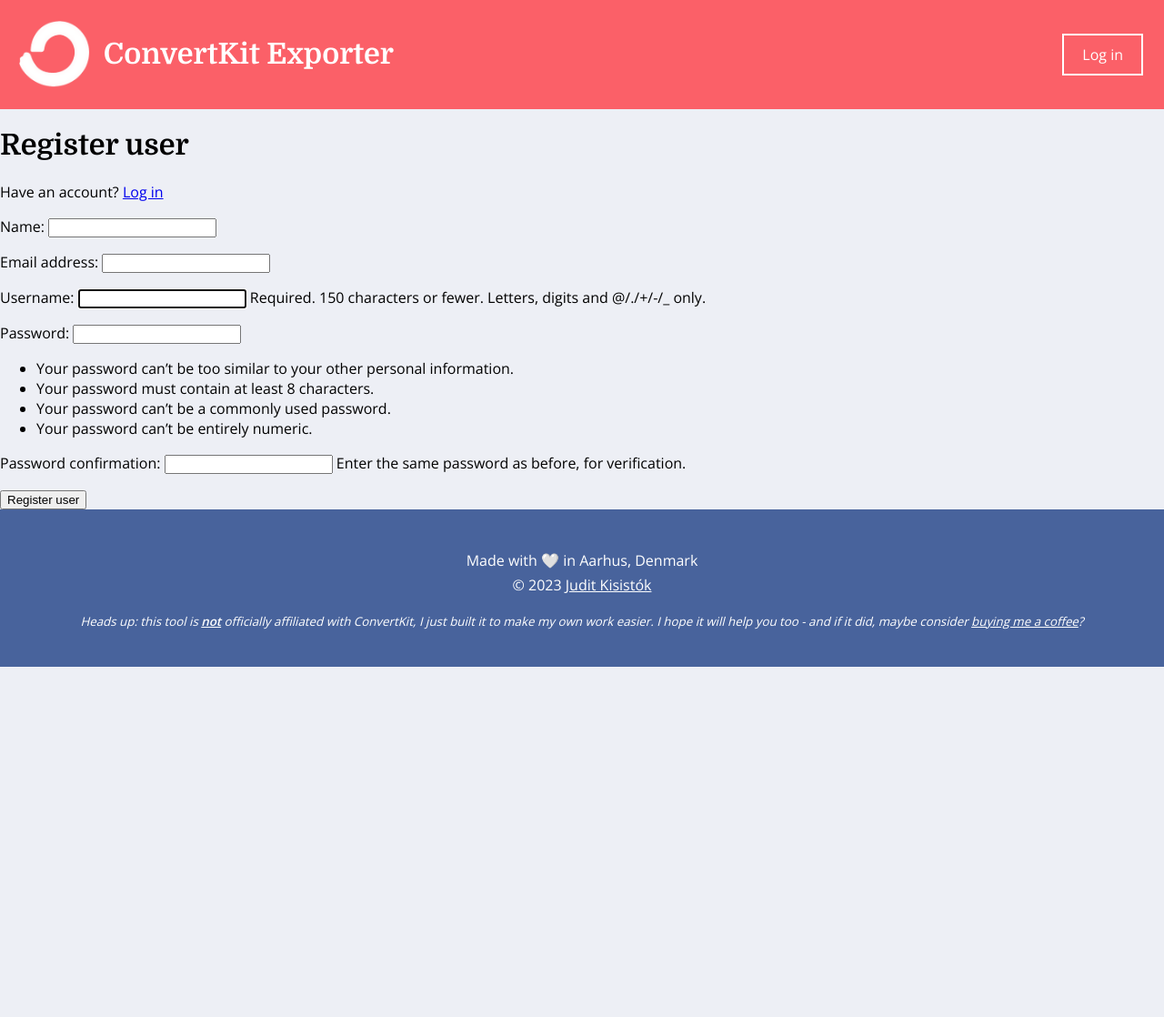
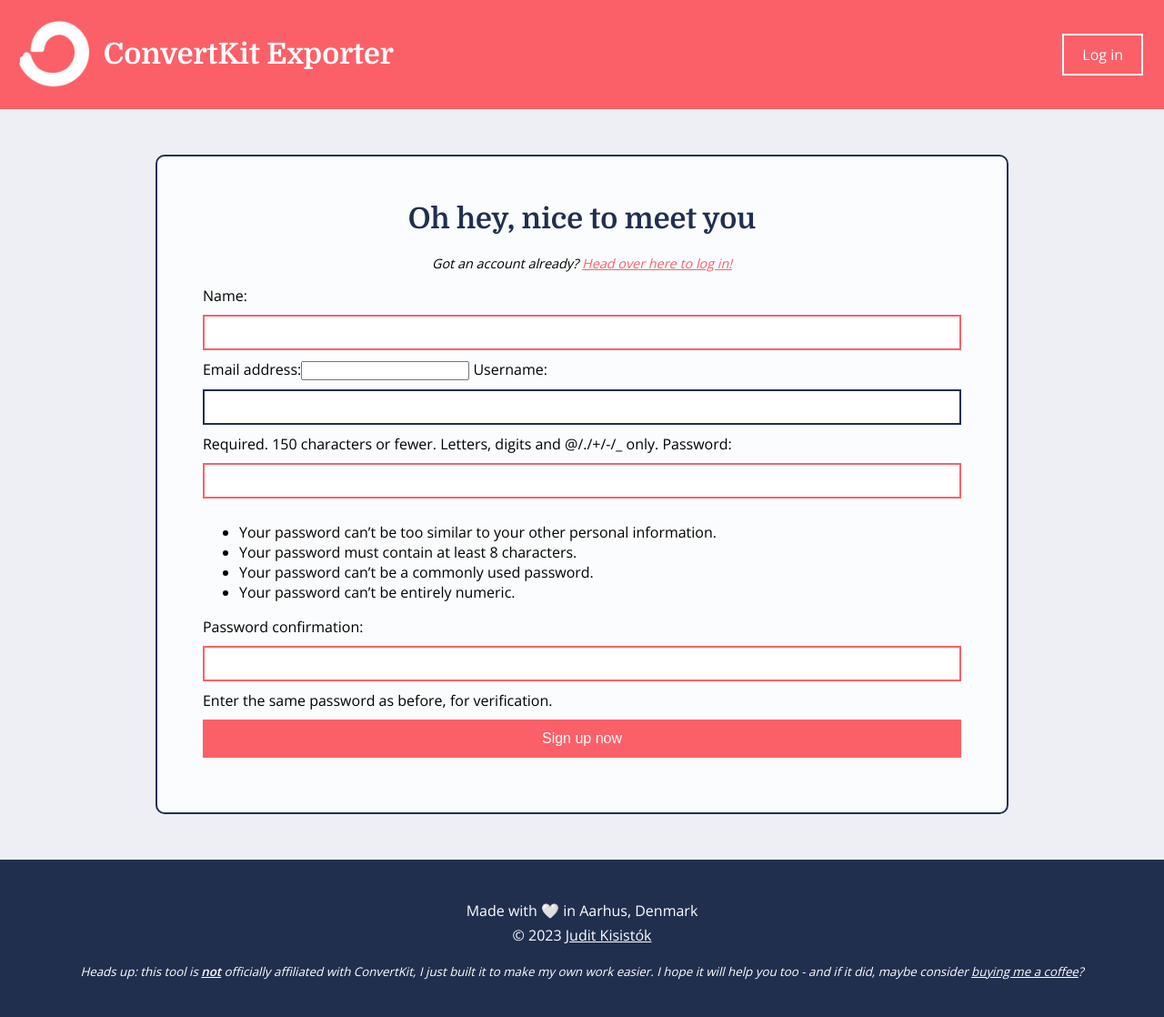
Before and after one commit to juditkisistok/convertkit_exporter, a Django app: page /register/ in a window 1280 px wide. Shown: the whole page at 91% size. Before the commit the page ends 733 px from the top, so only its background shows below. Run offline with Django 3.2, Linux system fonts and the light colour scheme.

Commit message:
styling the login form

```diff
--- a/static/styles/main.css
+++ b/static/styles/main.css
@@ -1,11 +1,23 @@
+/* Main styles */
 body {
     background: #EDEFF5;
     margin: 0;
     font-family: 'Open Sans', sans-serif;
+    height: 100vh;
+    display: flex;
+    flex-direction: column;
 }
 
 h1, h2, h3, h4, h5 {
     font-family: 'Domine', serif;
+}
+
+a {
+    color: #FB6068;
+}
+
+a:hover {
+    color: #212F4F;
 }
 
 header {
@@ -43,7 +55,7 @@ header a:focus {
 }
 
 footer {
-    background: #48639C;
+    background: #212F4F;
     color: #fff;
     text-align: center;
     padding: 40px;
@@ -62,3 +74,82 @@ footer small {
 footer a {
     color: #fff;
 }
+
+footer a:hover {
+    color: #FB6068;
+}
+
+/* Form styles */
+main {
+    height: 100%;
+    display: flex;
+    flex-direction: column;
+}
+
+.card {
+    flex: 1 1 auto;
+    display: flex;
+    flex-direction: column;
+    align-items: center;
+    justify-content: center;
+    margin: 50px auto;
+    border: 2px solid #212F4F;
+    border-radius: 10px;
+    background: #FBFCFD;
+}
+
+.card h1 {
+    margin-top: 0;
+    color: #212F4F;
+}
+
+.card h1, .card .info {
+    text-align: center;
+}
+
+.wrapper {
+    padding: 50px 50px;
+}
+
+input[type="submit"] {
+    background: #FB6068;
+    color: #fff;
+    border: 2px solid #FB6068;
+    width: 100%;
+    margin: 10px 0px;
+    padding: 10px;
+    font-size: 1em;
+}
+
+input[type="text"],
+input[type="password"] {
+    width: 100%;
+    border: 2px solid #FB6068;
+    border-radius: 0;
+    padding: 10px;
+    margin: 10px 0px;
+    box-sizing: border-box;
+}
+
+input[type="text"]:focus-visible,
+input[type="password"]:focus-visible {
+    border: 2px solid #212F4F;
+    border-radius: 0px;
+    outline: none;
+}
+
+input[type="submit"]:hover,
+input[type="submit"]:focus {
+    color: #FB6068;
+    background: #FBFCFD;
+}
+
+input::placeholder {
+    opacity: 0.5;
+    font-style: italic;
+}
+
+.info {
+    font-style: italic;
+    font-size: 0.9em;
+}
--- a/subscriber_export/templates/subscriber_export/login_register.html
+++ b/subscriber_export/templates/subscriber_export/login_register.html
@@ -2,36 +2,46 @@
 
 {% block content %}
 
+<main>
     {% if page == 'register' %}
-<h1>Register user</h1>
-<p>Have an account? <a href='{% url "login-page" %}'>Log in</a></p>
+        <div class="card">
+            <div class="wrapper">
+                <h1>Oh hey, nice to meet you</h1>
+                <p class="info">Got an account already? <a href='{% url "login-page" %}'>Head over here to log in!</a></p>
+
                 <form method="POST" action="{% url 'register-page' %}">
                     {% csrf_token %}
-    {{ form.as_p }}
-    <input type="submit" value="Register user">
+                    {{ form }}
+                    <input type="submit" value="Sign up now">
                 </form>
+            </div>
+        </div>
 
     {% else %}
+    <div class="card">
+        <div class="wrapper">
+            <h1>Welcome back!</h1>
+            <p class="info">Don't have an account yet? <a href='{% url "register-page" %}'>Head over here to register!</a></p>
+
             <form action="{% url 'login-page' %}" method="POST">
                 {% csrf_token %}
                 <input type="text" name="username" placeholder="Username">
                 <input type="password" name="password" placeholder="Enter password">
                 <input type="submit" value="Login">
             </form>
-<p>Don't have an account? <a href='{% url "register-page" %}'>Register</a></p>
-
+        </div>
+    </div>
     {% endif %}
 
 
     {% if messages %}
-<ul class="messages">
+        <div class="messages">
         {% for message in messages %}
-    <li{% if message.tags %} class="{{ message.tags }}"{% endif %}>
-        {% if message.level == DEFAULT_MESSAGE_LEVELS.ERROR %}Important: {% endif %}
-        {{ message }}
-    </li>
+            <p class="{{ message.tags }}">{{ message }}</p>
         {% endfor %}
-</ul>
+        </div>
+
+</main>
 {% endif %}
 
 {% endblock %}
```
Lines whose indentation alone changed are shown as unchanged.
